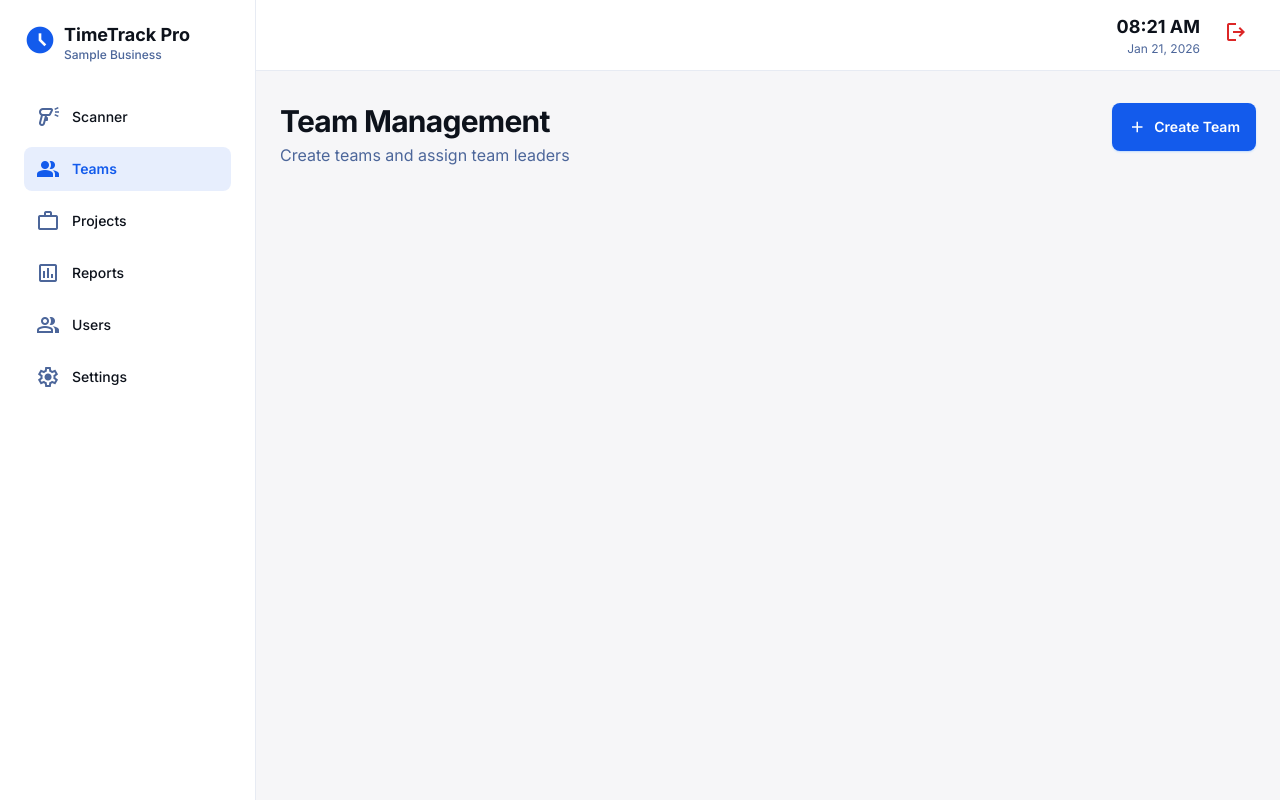
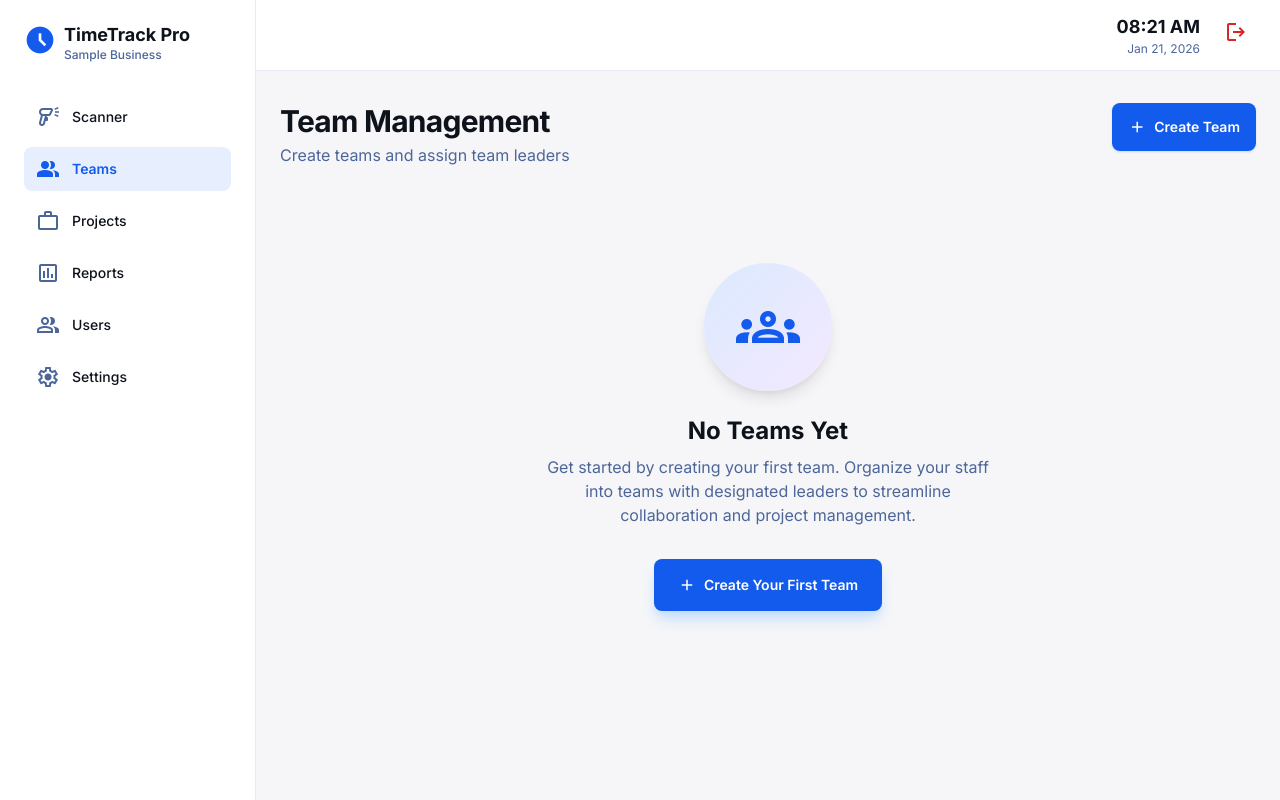
Before and after one commit to Tolushawlar/clocking, a PHP site: page /admin/teams.php in a window 1280 px wide. Run offline with PHP 8.4, Linux system fonts and the light colour scheme; data comes from the database, SQL or seed files in the repository; some libraries are stand-ins or nearby versions.

Commit message:
fix: creating team

```diff
--- a/admin/teams.php
+++ b/admin/teams.php
@@ -4,13 +4,11 @@ session_start();
 
 if (!isset($_SESSION['business_id'])) {
     $_SESSION['business_id'] = 1;
-    $_SESSION['user_id'] = 1;
     $_SESSION['firstname'] = 'Admin';
     $_SESSION['lastname'] = 'User';
 }
 
 $business_id = $_SESSION['business_id'];
-$user_id = $_SESSION['user_id'] ?? 1;
 
 // Handle team creation
 if (isset($_POST['create_team'])) {
@@ -19,13 +17,13 @@ if (isset($_POST['create_team'])) {
     $team_leader_id = $_POST['team_leader_id'];
 
     $stmt = $db->prepare("INSERT INTO teams (business_id, name, description, team_leader_id, created_by) VALUES (?, ?, ?, ?, ?)");
-    $stmt->bind_param("issii", $business_id, $name, $description, $team_leader_id, $user_id);
+    $stmt->bind_param("issii", $business_id, $name, $description, $team_leader_id, $business_id);
 
     if ($stmt->execute()) {
         $team_id = $db->insert_id;
         // Add team leader as member
         $stmt = $db->prepare("INSERT INTO team_members (team_id, user_id, added_by) VALUES (?, ?, ?)");
-        $stmt->bind_param("iii", $team_id, $team_leader_id, $user_id);
+        $stmt->bind_param("iii", $team_id, $team_leader_id, $business_id);
         $stmt->execute();
 
         // Update user role
@@ -221,6 +219,7 @@ $available_users = $stmt->get_result();
                     <?php endif; ?>
 
                     <!-- Teams Grid -->
+                    <?php if ($teams->num_rows > 0): ?>
                         <div class="grid grid-cols-1 md:grid-cols-2 lg:grid-cols-3 gap-6">
                             <?php while ($team = $teams->fetch_assoc()): ?>
                                 <div class="bg-surface-light dark:bg-surface-dark rounded-xl border border-border-light dark:border-border-dark shadow-sm p-6 hover:shadow-md transition-shadow">
@@ -267,6 +266,22 @@ $available_users = $stmt->get_result();
                                 </div>
                             <?php endwhile; ?>
                         </div>
+                    <?php else: ?>
+                        <!-- Empty State -->
+                        <div class="flex flex-col items-center justify-center py-16 px-4">
+                            <div class="w-32 h-32 bg-gradient-to-br from-blue-100 to-purple-100 dark:from-blue-900/30 dark:to-purple-900/30 rounded-full flex items-center justify-center mb-6 shadow-lg">
+                                <span class="material-symbols-outlined text-primary dark:text-blue-400" style="font-size: 64px;">groups</span>
+                            </div>
+                            <h3 class="text-2xl font-bold text-text-main dark:text-white mb-2">No Teams Yet</h3>
+                            <p class="text-text-secondary text-center max-w-md mb-8">
+                                Get started by creating your first team. Organize your staff into teams with designated leaders to streamline collaboration and project management.
+                            </p>
+                            <button onclick="openCreateModal()" class="inline-flex items-center justify-center gap-2 bg-primary hover:bg-primary-hover text-white px-6 py-3 rounded-lg text-sm font-semibold transition-all shadow-lg shadow-blue-200 dark:shadow-none">
+                                <span class="material-symbols-outlined text-lg">add</span>
+                                Create Your First Team
+                            </button>
+                        </div>
+                    <?php endif; ?>
                 </div>
             </div>
         </main>
```
Lines whose indentation alone changed are shown as unchanged.
